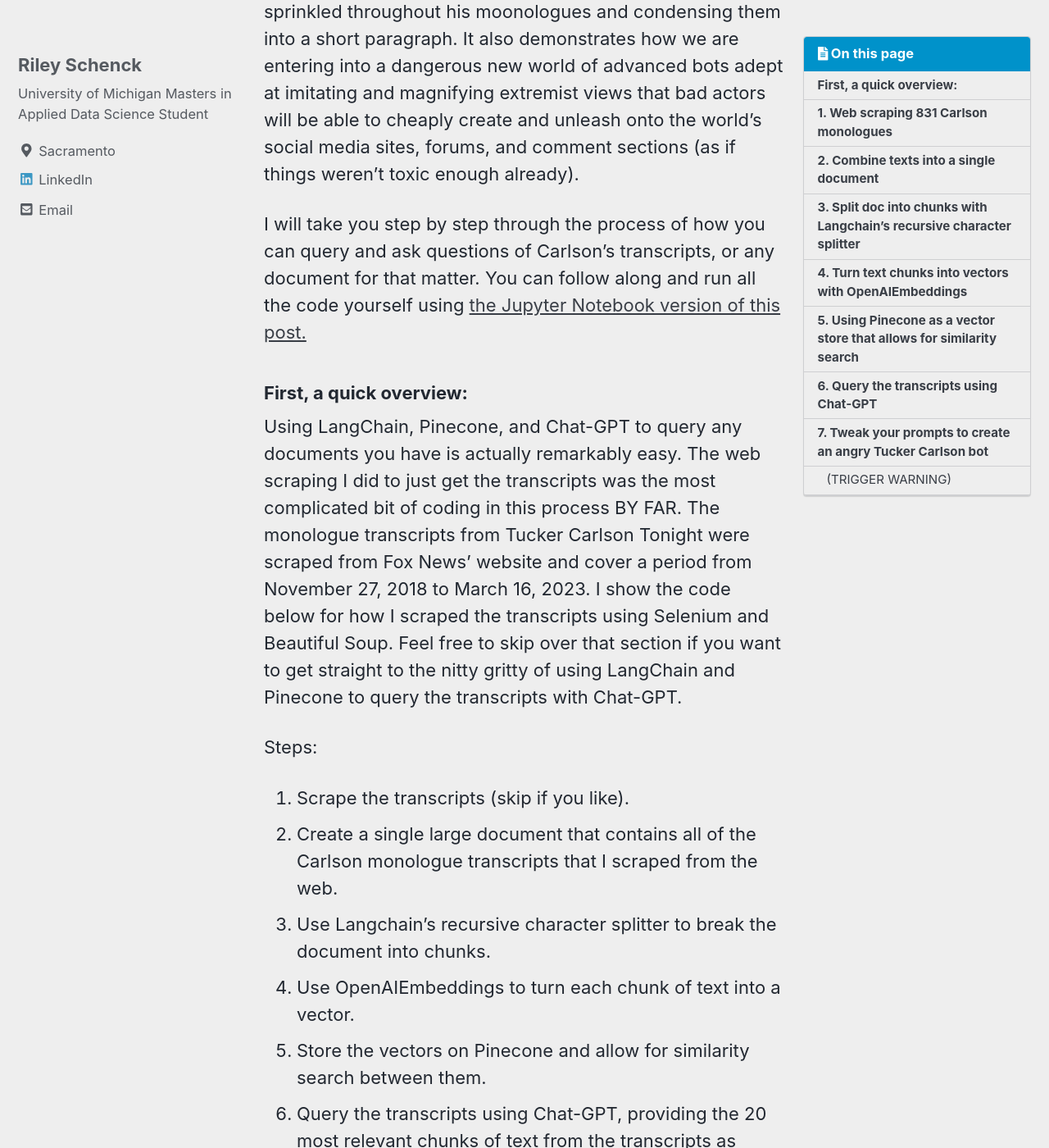
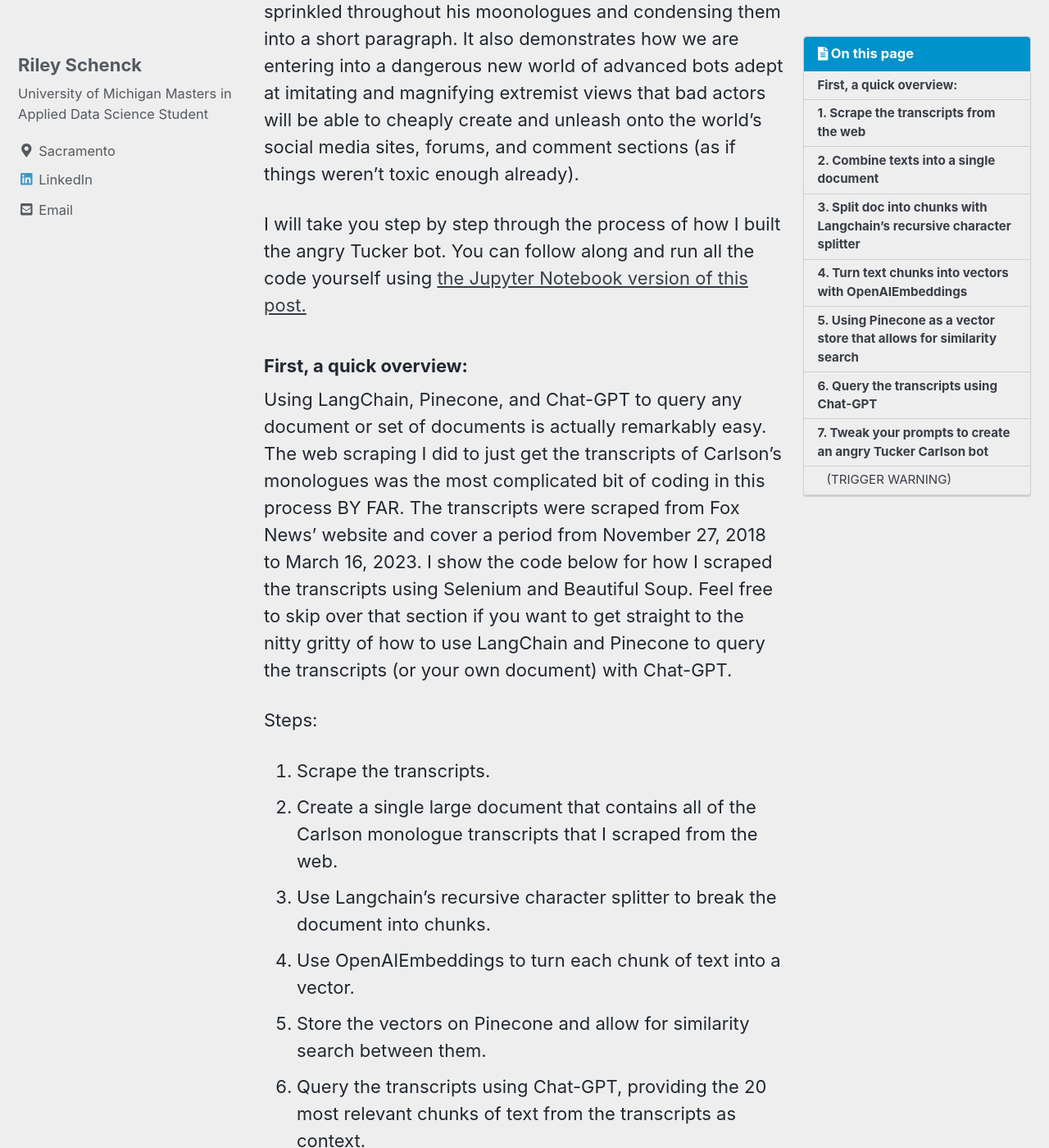
Before and after one commit to rileyschenck/website, a Jekyll site: the page built from _posts/2023-07-07-Tucker-GPT.md, in a window 1280 px wide and 1400 px high, scrolled down 1166 px. Shown: the whole window at 82% size. Built offline with Jekyll 4.4.1, drawn with Linux system fonts in a browser that asks for light colours; cached includes are drawn as plain includes; nearby versions of some CDN libraries; a script that is not in the unit is left out; some of the changed text lies outside the part shown.

Commit message:
Update 2023-07-07-Tucker-GPT.md

```diff
--- a/_posts/2023-07-07-Tucker-GPT.md
+++ b/_posts/2023-07-07-Tucker-GPT.md
@@ -15,13 +15,13 @@ Do you miss your nightly dose of hyperbolic and conspiratorial raving from Tucke
 
 Joking aside, the angry Tucker Carlson bot created below vividly highlights just how extreme Carlson's rhetoric can be by taking moments of extreme rhetoric about any topic sprinkled throughout his moonologues and condensing them into a short paragraph. It also demonstrates how we are entering into a dangerous new world of advanced bots adept at imitating and magnifying extremist views that bad actors will be able to cheaply create and unleash onto the world's social media sites, forums, and comment sections (as if things weren't toxic enough already).
 
-I will take you step by step through the process of how you can query and ask questions of Carlson's transcripts, or any document for that matter. You can follow along and run all the code yourself using [the Jupyter Notebook version of this post.](https://github.com/rileyschenck/tuckercarlson/blob/main/tucker_generator.ipynb)
+I will take you step by step through the process of how I built the angry Tucker bot. You can follow along and run all the code yourself using [the Jupyter Notebook version of this post.](https://github.com/rileyschenck/tuckercarlson/blob/main/tucker_generator.ipynb)
 
 ### First, a quick overview:
-Using LangChain, Pinecone, and Chat-GPT to query any documents you have is actually remarkably easy. The web scraping I did to just get the transcripts was the most complicated bit of coding in this process BY FAR. The monologue transcripts from Tucker Carlson Tonight were scraped from Fox News' website and cover a period from November 27, 2018 to March 16, 2023. I show the code below for how I scraped the transcripts using Selenium and Beautiful Soup. Feel free to skip over that section if you want to get straight to the nitty gritty of using LangChain and Pinecone to query the transcripts with Chat-GPT.
+Using LangChain, Pinecone, and Chat-GPT to query any document or set of documents is actually remarkably easy. The web scraping I did to just get the transcripts of Carlson's monologues was the most complicated bit of coding in this process BY FAR. The transcripts were scraped from Fox News' website and cover a period from November 27, 2018 to March 16, 2023. I show the code below for how I scraped the transcripts using Selenium and Beautiful Soup. Feel free to skip over that section if you want to get straight to the nitty gritty of how to use LangChain and Pinecone to query the transcripts (or your own document) with Chat-GPT.
 
 Steps:
-1. Scrape the transcripts (skip if you like).
+1. Scrape the transcripts.
 2. Create a single large document that contains all of the Carlson monologue transcripts that I scraped from the web.
 3. Use Langchain's recursive character splitter to break the document into chunks.
 4. Use OpenAIEmbeddings to turn each chunk of text into a vector.
@@ -29,10 +29,10 @@ Steps:
 6. Query the transcripts using Chat-GPT, providing the 20 most relevant chunks of text from the transcripts as context.
 7. Tweak your prompts for Chat-GPT (prompt engineering)
 
-### 1. Web scraping 831 Carlson monologues
+### 1. Scrape the transcripts from the web
 Edit: I originally scraped these transcripts for a class project on March 16, 2023 before Carlson's Fox News show was cancelled. This code no longer works since Fox News has removed the following page that included links to all of Carlson's available monologues and transcripts: [https://www.foxnews.com/category/shows/tucker-carlson-tonight/transcript](https://www.foxnews.com/category/shows/tucker-carlson-tonight/transcript)
 
-Comments explain how I scraped the monologues from Fox's website:
+ The transcripts contain the context that will ultimately be fed to Chat-GPT. Comments explain how I scraped the monologues from Fox's website:
 
 ![Plot1]({{ site.url }}{{ site.baseurl }}/assets/images/webscrape1.png)
 ![Plot1]({{ site.url }}{{ site.baseurl }}/assets/images/webscrape2.png)
```
